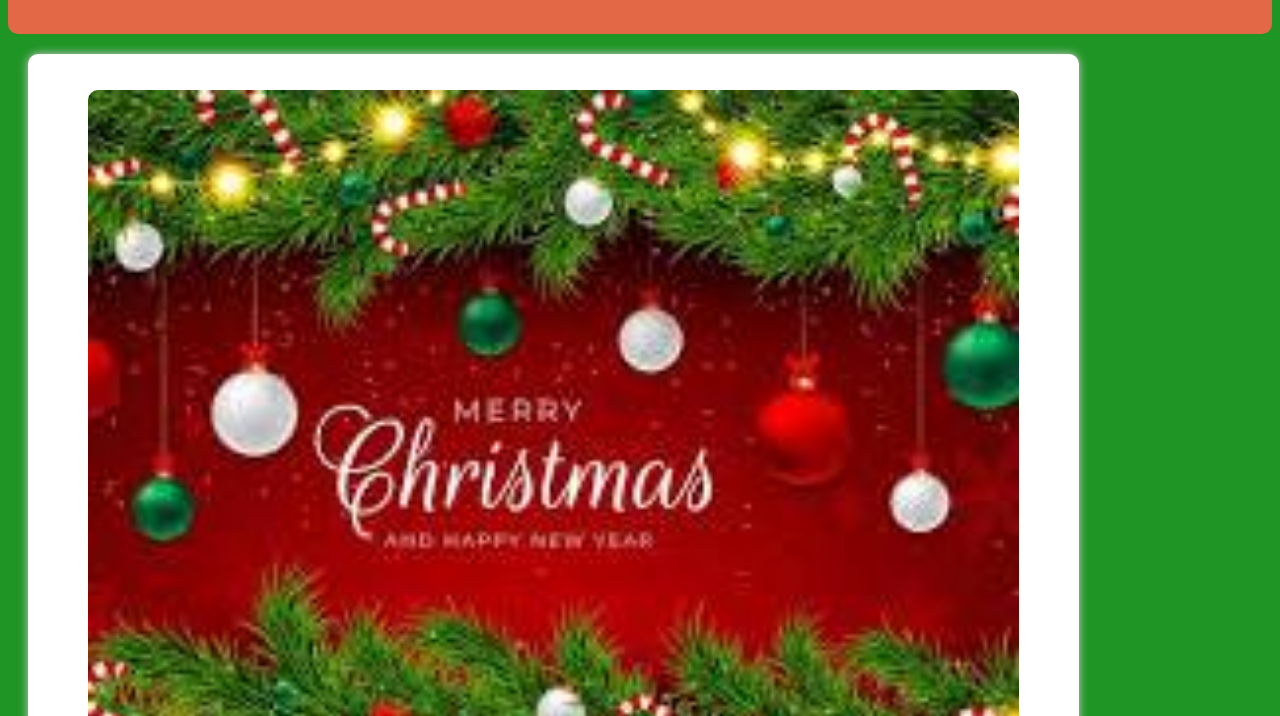
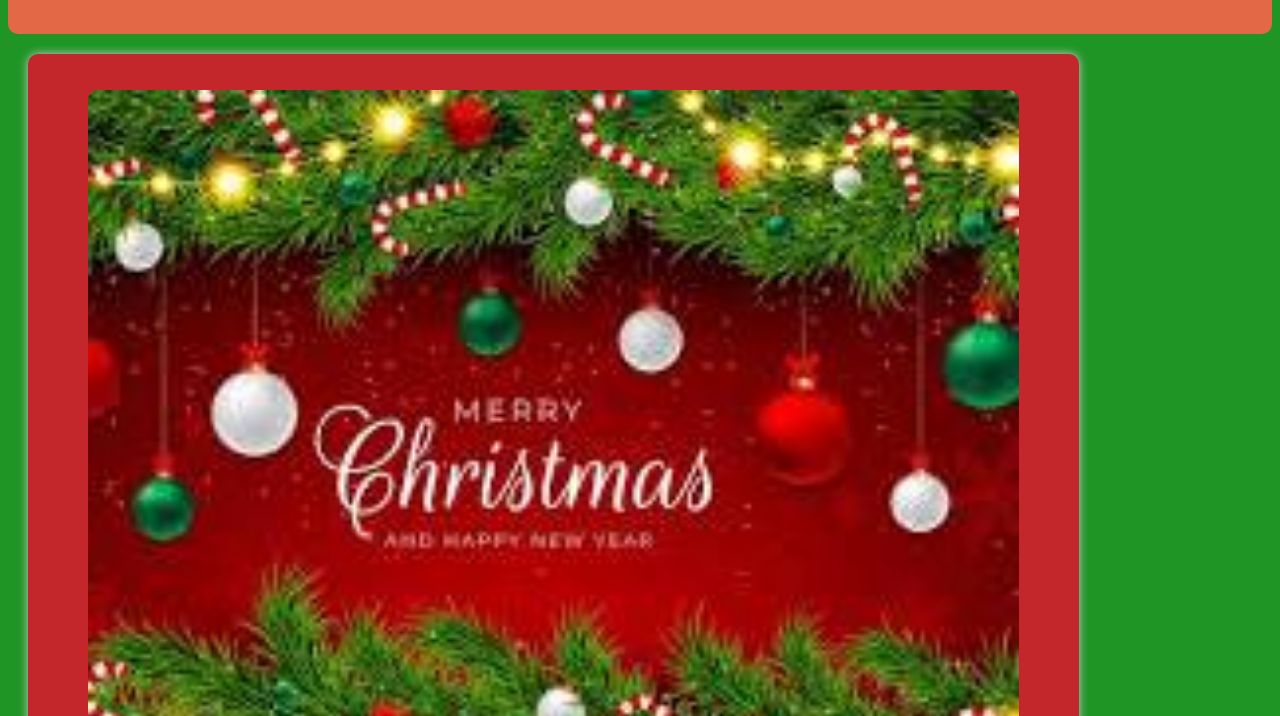
Before and after one commit to Villar-adrianne/Xmas.html, a plain HTML site: page index.html in a window 1280 px wide. Shown: the part 84-800 px from the top of the page. Drawn offline with Linux system fonts and the light colour scheme.

Commit message:
Update index.html

```diff
--- a/index.html
+++ b/index.html
@@ -18,7 +18,7 @@
     padding: 15px;
   }
   main {
-    background-color: white;
+    background-color: #c3262b;
     padding: 20px;
     margin: 20px;
     width: 80%;
```
